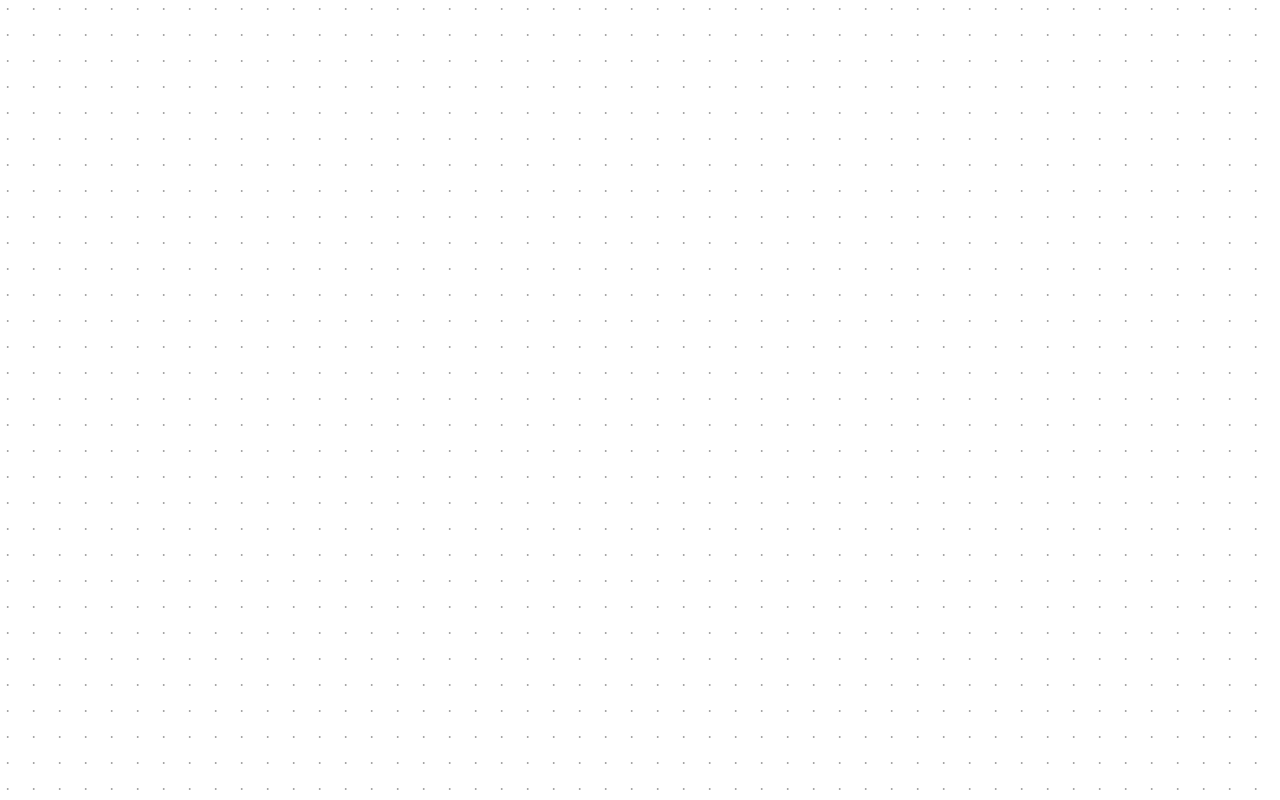
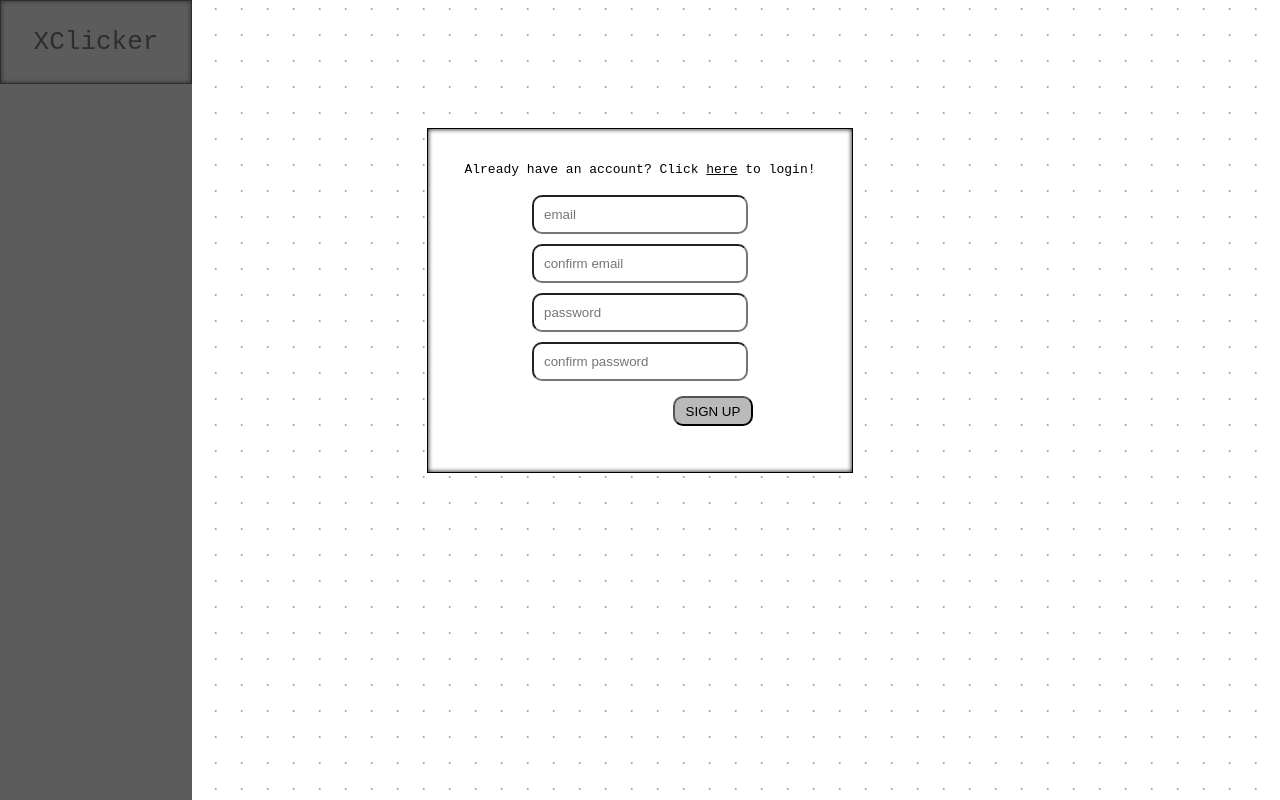
Before and after one commit to haileydennis/XClicker, a React (Create React App) app: page /signup in a window 1280 px wide. Before the commit this address had no page. Built offline with nearby package versions, Linux system fonts and the light colour scheme; no server answers.

Commit message:
auth done, buggy game

```diff
--- a/src/App.css
+++ b/src/App.css
@@ -3,9 +3,26 @@
 }
 
 .score {
-  font-size: 10rem;
+  margin-bottom: 0px;
+  font-size: 1000%;
   font-weight: bold;
   text-align: center;
+}
+
+.score-holder {
+  /* background-color: blue; */
+  display: flex;
+  justify-content: center;
+  align-items: center;
+  flex-direction: column;
+}
+
+.score-n-btn {
+  /* background-color: red; */
+  display: flex;
+  align-items: center;
+  flex-direction: column;
+  width: 35%;
 }
 
 .menu {
@@ -22,8 +39,9 @@
   border: 1px solid #000;
   opacity: .5;
   text-align: center;
-  font-size: 2rem;
+  font-size: 200%;
   font-family: monospace;
+  overflow-wrap: break-word;
 }
 
 .menu-item:hover {
@@ -43,11 +61,16 @@
   align-items: center;
 }
 
-.btn-test {
-  display: flex;
-  flex-direction: column;
-  align-items: center;
-  padding: 20px;
+.main-btn {
+    display: flex;
+    justify-content: center;
+    align-items: center;
+    width: 100%;
+    height: 10vh;
+    /* background-color: purple; */
+    font-size: 300%;
+    border-radius: 15px;
+    margin-bottom: 10%;
 }
 
 .login {
@@ -64,7 +87,7 @@
   box-shadow: inset 0 0 5px #000;
 }
 
-form {
+.auth-form {
   align-items: center;
   display: flex;
   flex-direction: column;
@@ -78,12 +101,31 @@ form {
   border-radius: 10px;
 }
 
-.login-btn {
-  margin-left: 40%;
+.auth-btn {
+  margin-left: 38%;
   margin-top: 10px;
   height: 30px;
   width: 80px;
   border-radius: 10px;
+  background-color: #bababa;
+}
+
+.auth-btn:hover {
+  color: #fff;
+  background-color: #5c5c5c;
+  transition-duration: .5s;
+}
+
+.error-msg {
+  color: red;
+}
+
+a {
+  color: #000;
+}
+
+a:hover {
+  color: #5c5c5c;
 }
 
 @keyframes App-logo-spin {
--- a/src/App.js
+++ b/src/App.js
@@ -1,13 +1,12 @@
 import './App.css';
 import { Outlet } from "react-router-dom";
-import toast from 'react-hot-toast';
 import { MenuBar } from './menu_bar';
 
 function App() {
   return (
     <div>
       <div>
-        <MenuBar />
+        <MenuBar/>
       </div>
       <Outlet />
     </div>
--- a/src/home/home.jsx
+++ b/src/home/home.jsx
@@ -1,76 +1,27 @@
-/* eslint-disable eqeqeq */
-import { useState, useEffect, useRef } from 'react';
-import { doc, addDoc, collection, onSnapshot, setDoc, getFirestore } from 'firebase/firestore';
-import { useMultipliers } from '../utils/useMultipliers';
-import { useMoney } from '../utils/useMoney';
+import { getAuth, onAuthStateChanged } from "firebase/auth";
+import { Game } from "../game/game";
+import { Login } from "../userAuth/login";
+import { useEffect, useState } from "react";
 
 export const Home = () => {
-  const [multipliers, updateMultiplier, initMultipliers] = useMultipliers();
-  const [money, updateMoney, initMoney] = useMoney();
-  const [userMoney, setUserMoney] = useState(null);
-  const [userMultiplier, setUserMultiplier] = useState(0);
-  const [loading, setLoading] = useState(true);
+  const [user, setUser] = useState(null);
 
   useEffect(() => {
+    const auth = getAuth();
+    onAuthStateChanged(auth, (user) => {
+      setUser(user);
 
-    if (!money.length == 0 && !multipliers.length == 0) {
-      const findMoney = money.find(m => m.userId === 'me');
-      setUserMoney(findMoney);
-
-      const userMultipliers = multipliers.filter(m => m.userId === 'me');
-      let currUserMultiplier = 0;
-      userMultipliers.forEach(m => {
-        currUserMultiplier += m.multiplier * m.numberOwned;
-      });
-
-      if (currUserMultiplier == 0) {
-        currUserMultiplier = 1;
-      }
-
-      setUserMultiplier(currUserMultiplier);
-      setLoading(false);
-    }
-  }, [money, multipliers, userMultiplier]);
-
-  const formatMoney = (amount) => {
-    if (amount.length < 7) {
-      return amount;
-    }
-    if (amount.length >= 7 && amount.length < 9) {
-      return amount / 1000000 + 'M';
-    }
-  }
-
-  if (loading) {
-    return <div className="loading">
-      Loading...
-      <button onClick={() => {initMultipliers(); initMoney()}}>START</button>
-    </div>;
-  }
+    });
+  }, []);
 
   return (
-    <div>
-      {console.log(userMoney.amount.length)}
-      <h1 className="score">${userMoney.amount} </h1>
-      <div className="btn-test">
-        <button onClick={() => {updateMoney(userMoney, userMultiplier)}}>+</button>
-      </div>
-      <div className='test'>
-        {multipliers.map((multiplier) => (
-          <div key={multiplier.id}>
-            <div className="inline-flex">
-              {multiplier.title}
-              <div>
-              {multiplier.numberOwned}
-              </div>
-              </div>
-            <button onClick={() => updateMultiplier(multiplier, 1)}>+</button>
-            <button onClick={() => updateMultiplier(multiplier, -1)}>-</button>
-          </div>
-        ))}
-      </div>
-    </div>
+    <>
+      {
+        user ?
+          <Game />
+          :
+          <Login />
+      }
+    </>
   );
-
-
 }
--- a/src/index.js
+++ b/src/index.js
@@ -5,17 +5,19 @@ import { Home } from './home/home';
 import './index.css';
 import App from './App';
 import reportWebVitals from './reportWebVitals';
-import { Toaster } from 'react-hot-toast'
 import './utils/firebase';
 import { Login } from './userAuth/login';
+import { Signup } from './userAuth/signup';
 
 const root = ReactDOM.createRoot(document.getElementById('root'));
+
 root.render(
 <BrowserRouter>
     <Routes>
       <Route path="/" element={<App />} >
         <Route path="/" element={<Home />} />
-        <Route path="/login" element={<Login />} />"
+        <Route path="/login" element={<Login />} />
+        <Route path="/signup" element={<Signup />} />
       </Route>
     </Routes>
   </BrowserRouter>
--- a/src/menu_bar.jsx
+++ b/src/menu_bar.jsx
@@ -1,16 +1,39 @@
+import { useState, useEffect } from "react";
+import { useNavigate } from "react-router-dom";
+import { getAuth, onAuthStateChanged } from "firebase/auth";
+
 export const MenuBar = () => {
+const [user, setUser] = useState(null);
+const [auth, setAuth] = useState(getAuth());
+const nav = useNavigate();
+
+
+useEffect(() => {
+  setAuth(getAuth());
+  onAuthStateChanged(auth, (user) => {
+    setUser(user);
+  });
+}, []);
+
+const handleLogout = () => {
+  auth.signOut();
+  setUser(null);
+  nav("/");
+}
 
 return (
   <div className="menu">
     <div className="menu-item">
       <p>XClicker</p>
     </div>
-    <div className="menu-item">
+     {user &&
+     <div className="menu-item">
       <p>Open Shop</p>
-    </div>
+    </div>}
+    {user &&
     <div className="menu-item" id="bottom-menu-item">
-      <p>Logout</p>
-    </div>
+      <p onClick={handleLogout}>Logout</p>
+    </div>}
   </div>
   );
 }
--- a/src/userAuth/login.jsx
+++ b/src/userAuth/login.jsx
@@ -1,42 +1,52 @@
-import { useEffect, useState } from 'react';
+import { useState } from 'react';
+import { useNavigate } from 'react-router-dom';
+import { getAuth, signInWithEmailAndPassword } from "firebase/auth";
 
 export const Login = () => {
-  const [user, setUser] = useState(null);
-  const [loading, setLoading] = useState(true);
+  const [email, setEmail] = useState('');
+  const [password, setPassword] = useState('');
+  const [error, setError] = useState('');
+  const nav = useNavigate();
+  const auth = getAuth();
 
-  useEffect(() => {
-    if (!user) {
-      const user = localStorage.getItem('user');
-      if (user) {
-        setUser(JSON.parse(user));
+  if (auth.currentUser) {
+    nav('/');
+  }
+
+  const handleLogin = async () => {
+    if (validateInput()) {
+      try {
+        await signInWithEmailAndPassword(auth, email, password);
+        setError('');
+        nav('/');
+      }
+      catch (error) {
+        setError(error.message);
       }
     }
-  }, [user]);
+  }
 
-  useEffect(() => {
-    if (user) {
-      setLoading(false);
+  const validateInput = () => {
+    if (email === '' || password === '') {
+      setError('Please fill out all fields');
+      return false;
     }
-  }, [user]);
-
-  const handleLogin = () => {
-    const user = {
-      id: 'me',
-      name: 'me',
-      email: 'me',
+    else {
+      return true;
     }
   }
 
   return (
     <div>
-      <form onSubmit={handleLogin}>
+      <div className='auth-form'>
         <div className='login'>
-          <p id="signup-text">New here? Click here to signup!</p>
-          <input className="login-inputs" type="text" name="email" placeholder="email" />
-          <input className="login-inputs" type="password" name="password" placeholder="password" />
-          <button className="login-btn" type="submit">LOGIN</button>
+          <p id="signup-text">New user? Click <a href="/signup">here</a> to sign up!</p>
+          <input className="login-inputs" type="text" name="email" value={email} onChange={(e) => setEmail(e.target.value)} placeholder="email" />
+          <input className="login-inputs" type="password" name="password" value={password} onChange={(e) => setPassword(e.target.value)} placeholder="password" />
+          <button className="auth-btn" onClick={handleLogin}>LOGIN</button>
+          <p className='error-msg'> {error} </p>
         </div>
-      </form>
+      </div>
     </div>
   );
 }
--- a/src/userAuth/signup.jsx
+++ b/src/userAuth/signup.jsx
@@ -1,15 +1,77 @@
+import { useState } from 'react';
+import { useNavigate } from 'react-router-dom';
+import { getAuth, createUserWithEmailAndPassword } from "firebase/auth";
+import { useMoney } from '../utils/useMoney';
+import { useMultipliers } from '../utils/useMultipliers';
 
 export const Signup = () => {
+  const [email, setEmail] = useState('');
+  const [emailConfirmation, setEmailConfirmation] = useState('');
+  const [password, setPassword] = useState('');
+  const [passwordConfirmation, setPasswordConfirmation] = useState('');
+  const [error, setError] = useState('');
+  const [multipliers, updateMultiplier, initMultipliers] = useMultipliers();
+  const [money, updateMoney, initMoney] = useMoney();
+  const nav = useNavigate();
+  const auth = getAuth();
+
+  if (auth.currentUser) {
+    nav('/');
+  }
+
+  const handleSignup = async () => {
+    if (validateInput()) {
+      try {
+        const user = await createUserWithEmailAndPassword(auth, email, password);
+        initMoney(user.user.uid);
+        initMultipliers(user.user.uid);
+        setError('');
+        nav('/');
+      }
+      catch (error) {
+        setError(error.message);
+      }
+    }
+  }
+
+  const validateInput = () => {
+    if (email === '' || password === '' || emailConfirmation === '' || passwordConfirmation === '') {
+      setError('Please fill out all fields');
+      return false;
+    }
+
+    if (email !== emailConfirmation) {
+      setError('Email and email confirmation do not match');
+      return false;
+    }
+    if (password !== passwordConfirmation) {
+      setError('Password and password confirmation do not match');
+      return false;
+    }
+
+    if (password.length < 6) {
+      setError('Password must be at least 6 characters');
+      return false;
+    }
+
+    else {
+      return true;
+    }
+  }
+
   return (
     <div>
-      <form onSubmit={console.log('hi!')}>
+      <div className="auth-form">
         <div className='login'>
-          <p id="signup-text">New here? Click here to signup!</p>
-          <input className="login-inputs" type="text" name="email" placeholder="email" />
-          <input className="login-inputs" type="password" name="password" placeholder="password" />
-          <button className="login-btn" type="submit">LOGIN</button>
+          <p id="signup-text">Already have an account? Click <a href="/login">here</a> to login!</p>
+          <input className="login-inputs" type="text" name="email" value={email} onChange={(e) => setEmail(e.target.value)} placeholder="email" />
+          <input className="login-inputs" type="text" name="email" value={emailConfirmation} onChange={(e) => setEmailConfirmation(e.target.value)} placeholder="confirm email" />
+          <input className="login-inputs" type="password" name="password" value={password} onChange={(e) => setPassword(e.target.value)} placeholder="password" />
+          <input className="login-inputs" type="password" name="password" value={passwordConfirmation} onChange={(e) => setPasswordConfirmation(e.target.value)} placeholder="confirm password" />
+          <button className="auth-btn" onClick={handleSignup}>SIGN UP</button>
+          <p className='error-msg'> {error} </p>
         </div>
-      </form>
+      </div>
     </div>
   );
 }
--- a/src/utils/useMoney.js
+++ b/src/utils/useMoney.js
@@ -1,13 +1,23 @@
 import { useState, useEffect, useRef } from 'react';
 import { doc, addDoc, collection, onSnapshot, setDoc, getFirestore } from 'firebase/firestore';
+import { getAuth, onAuthStateChanged } from "firebase/auth";
 
 export const useMoney = () => {
   const [money, setMoney] = useState([]);
   const moneyRef = useRef([]);
+  const [user, setUser] = useState(null);
 
   useEffect(() => {
+    const auth = getAuth();
+    onAuthStateChanged(auth, (user) => {
+      setUser(user);
+    });
+  }, []);
+
+  useEffect(() => {
+    if (!user) return;
     const db = getFirestore();
-    const unsubscribe = onSnapshot(collection(db, 'money'), (snapshot) => {
+    const unsubscribe = onSnapshot(collection(db, `money/${user.uid}/money`), (snapshot) => {
       snapshot.docChanges().forEach((change) => {
         if (change.type === 'added') {
           moneyRef.current.push({ id: change.doc.id, ...change.doc.data() });
@@ -22,21 +32,20 @@ export const useMoney = () => {
     });
 
     return unsubscribe;
-  }, []);
+  }, [user]);
 
 
-  const updateMoney = (money, dollar) => {
+  const updateMoney = (money, dollar, userId) => {
     const db = getFirestore();
-      setDoc(doc(db, "money", money.id), {
+      setDoc(doc(db, `money/${userId}/money`, money.id), {
         amount : money.amount + dollar,
       }, { merge : true });
   }
 
-  const initMoney = async () => {
+  const initMoney = async (userId) => {
     const db = getFirestore();
-    await addDoc(collection(db, "money"), {
+    await addDoc(collection(db, `money/${userId}/money`), {
       amount: 0,
-      userId: "me",
     });
   }
 
--- a/src/utils/useMultipliers.js
+++ b/src/utils/useMultipliers.js
@@ -1,13 +1,24 @@
 import { useState, useEffect, useRef } from 'react';
 import { doc, addDoc, collection, onSnapshot, setDoc, getFirestore } from 'firebase/firestore';
+import { getAuth, onAuthStateChanged } from "firebase/auth";
 
 export const useMultipliers = () => {
   const [multipliers, setMultipliers] = useState([]);
   const multipliersRef = useRef([]);
+  const [user, setUser] = useState(null);
 
   useEffect(() => {
+    const auth = getAuth();
+    onAuthStateChanged(auth, (user) => {
+      setUser(user);
+    });
+  }, []);
+
+
+  useEffect(() => {
+    if (!user) return;
     const db = getFirestore();
-    const unsubscribe = onSnapshot(collection(db, 'multipliers'), (snapshot) => {
+    const unsubscribe = onSnapshot(collection(db, `multipliers/${user.uid}/multipliers`), (snapshot) => {
       snapshot.docChanges().forEach((change) => {
         if (change.type === 'added') {
           multipliersRef.current.push({ id: change.doc.id, ...change.doc.data() });
@@ -20,48 +31,42 @@ export const useMultipliers = () => {
       });
       setMultipliers([...multipliersRef.current]);
     });
-
     return unsubscribe;
   }, []);
 
 
-  const updateMultiplier = (multiplier, amount) => {
+  const updateMultiplier = (multiplier, amount, userId) => {
     const db = getFirestore();
-      setDoc(doc(db, "multipliers", multiplier.id), {
+      setDoc(doc(db, `multipliers/${userId}/multipliers`, multiplier.id), {
         numberOwned : multiplier.numberOwned + amount,
       }, { merge : true });
   }
 
-  const initMultipliers = async () => {
+  const initMultipliers = async (userId) => {
     const db = getFirestore();
-    await addDoc(collection(db, "multipliers"), {
+    await addDoc(collection(db, `multipliers/${userId}/multipliers`), {
       title: "A Little Xtra",
       numberOwned: 0,
       multiplier: 10,
-      userId: 'me',
     });
 
-    await addDoc(collection(db, "multipliers"), {
-      title: "Xtra Xtra",
-      numberOwned: 0,
-      multiplier: 50,
-      userId: 'me',
-    });
+    // await addDoc(collection(db, `multipliers/${userId}`), {
+    //   title: "Xtra Xtra",
+    //   numberOwned: 0,
+    //   multiplier: 50,
+    // });
 
-    await addDoc(collection(db, "multipliers"), {
-      title: "Xactly What I Needed",
-      numberOwned: 0,
-      multiplier: 100,
-      userId: 'me',
-    });
+    // await addDoc(collection(db, `multipliers/${userId}`), {
+    //   title: "Xactly What I Needed",
+    //   numberOwned: 0,
+    //   multiplier: 100,
+    // });
 
-    await addDoc(collection(db, "multipliers"), {
-      title: "Moving Xtra Fast",
-      numberOwned: 0,
-      multiplier: 500,
-      userId: 'me',
-    });
+    // await addDoc(collection(db, `multipliers/${userId}`), {
+    //   title: "Moving Xtra Fast",
+    //   numberOwned: 0,
+    //   multiplier: 500,
+    // });
   }
-
   return [multipliers, updateMultiplier, initMultipliers];
 }
```
